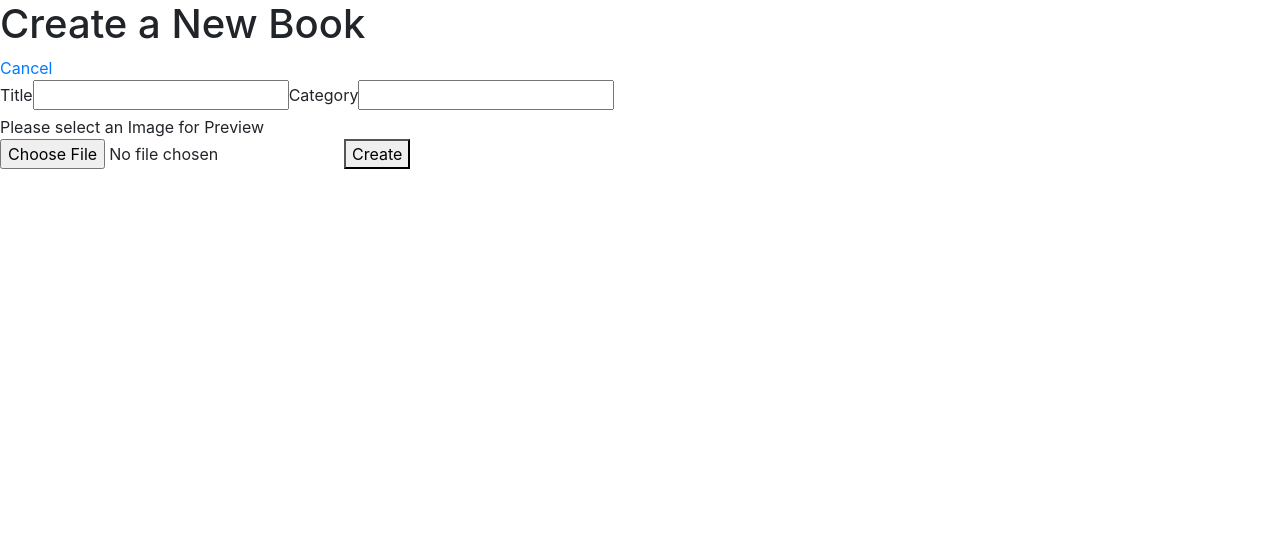
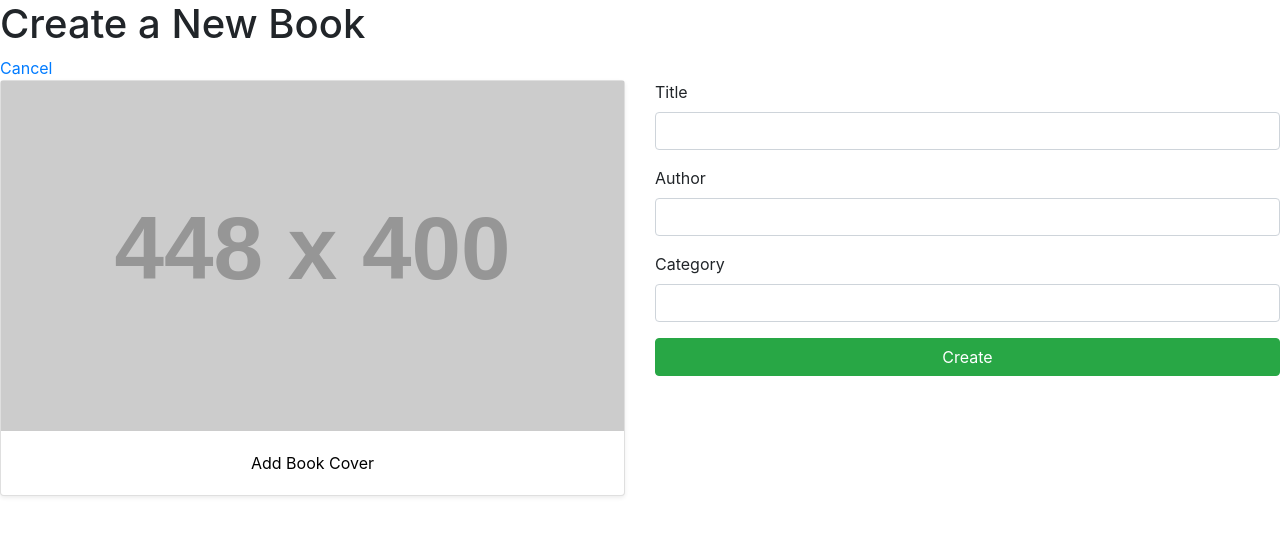
Before and after one commit to TerrenceLJones/helpscout-project, a React (Create React App) app: page /books/new in a window 1280 px wide. Shown: the top 536 px of the page. Built offline with nearby package versions, Linux system fonts and the light colour scheme.

Commit message:
Add BookForm component

```diff
--- a/src/components/bookForm/BookForm.js
+++ b/src/components/bookForm/BookForm.js
@@ -1,14 +1,18 @@
 import React, { Component } from 'react';
 import PropTypes from 'prop-types';
+import classNames from 'classnames';
+
+import styles from 'components/bookForm/BookForm.module.css';
 
 const BookForm = class BookForm extends Component {
   static propTypes = {
     book: PropTypes.object,
-    handleSubmit: PropTypes.func.isRequired,
-    handleDelete: PropTypes.func
+    onSubmit: PropTypes.func.isRequired,
+    ondDelete: PropTypes.func
   }
 
   state = {
+    author: '',
     category: '',
     id: '',
     image: '',
@@ -16,11 +20,18 @@ const BookForm = class BookForm extends Component {
     title: ''
   }
 
+  constructor(props) {
+    super(props)
+
+    this.imageUploaderRef = React.createRef();
+  }
+
   componentDidMount() {
     const { book } = this.props;
 
     if(book) {
       this.setState({
+        author: book.author,
         category: book.category,
         id: book.id,
         image: book.image,
@@ -30,12 +41,24 @@ const BookForm = class BookForm extends Component {
     }
   }
 
+  handleAuthorChange = ({ target: { value } }) => {
+    this.setState({ author: value })
+  }
+
   handleTitleChange = ({ target: { value } }) => {
     this.setState({ title: value })
   }
 
   handleCategoryChange = ({ target: { value } }) => {
     this.setState({ category: value })
+  }
+
+  handleAddBookCover = () => {
+    const node = this.imageUploaderRef.current;
+
+    if(node) {
+      node.click();
+    }
   }
 
   handleImageChange = ({ target: { files } }) => {
@@ -52,28 +75,56 @@ const BookForm = class BookForm extends Component {
     reader.readAsDataURL(file)
   }
 
-  onSubmit = (e) => {
+  handleSubmit = (e) => {
     e.preventDefault();
 
-    this.props.handleSubmit(this.state);
+    this.props.onSubmit(this.state);
   }
 
   getImagePreview = () => {
-    let { imagePreviewUrl } = this.state;
+    const { imagePreviewUrl } = this.state;
+    const backgroundImage = imagePreviewUrl || 'https://dummyimage.com/448x400/000/fff.png&text=Add+a+Book+Cover';
+    const imagePreviewClasses = classNames(styles.linkButton, styles.bookImage);
+    const imagePreviewButtonClasses = classNames(styles.linkButton, styles.bookImageAddButtonText);
 
-    if (!imagePreviewUrl) {
-      return <div>Please select an Image for Preview</div>;
-    }
+    return(
+      <div className="card shadow-sm">
+        <div className={ styles.bookImageContainer }>
+          <button
+            style={ { backgroundImage: `url("${backgroundImage}")` } }
+            className={ imagePreviewClasses }
+            type="button"
+            onClick={ this.handleAddBookCover }
+          />
+        </div>
 
-    return <img src={ imagePreviewUrl } alt="Your book&#39;s cover."/>;
+        <div className="card-body">
+          <input
+            accept="image/*"
+            className={ styles.bookImageAddButton }
+            id="image"
+            onChange={ this.handleImageChange }
+            ref={ this.imageUploaderRef }
+            style={ { display: 'none' } }
+            type="file"
+          />
+
+          <button
+            className={ imagePreviewButtonClasses }
+            type="button"
+            onClick={ this.handleAddBookCover }
+          >
+            Add Book Cover
+          </button>
+        </div>
+      </div>
+    );
   }
 
   getSaveButton() {
-    if(!this.state.id) {
-      return <button type="submit">Create</button>;
-    }
+    const text = this.state.id ? 'Save' : 'Create'
 
-    return <button type="submit">Save</button>;
+    return <button className="btn btn-success btn-block" type="submit">{ text }</button>;
   }
 
   getDeleteButton() {
@@ -83,8 +134,9 @@ const BookForm = class BookForm extends Component {
 
     return (
       <button
+        className="btn btn-danger btn-block"
         type="button"
-        onClick={ () => this.props.handleDelete(this.state.id) }>
+        onClick={ () => this.props.onDelete(this.state.id) }>
         Delete
       </button>);
   }
@@ -92,35 +144,51 @@ const BookForm = class BookForm extends Component {
   render() {
     return (
       <div>
-        <form onSubmit={ this.onSubmit }>
+        <form onSubmit={ this.handleSubmit }>
 
+          <div className="row mb-4">
+            <div className="col-md-6 mb-4">
+              { this.getImagePreview() }
+            </div>
+
+            <div className="col-md-6">
+              <div className="form-group">
                 <label htmlFor="title">Title</label>
                 <input
+                  className="form-control"
                   id="title"
                   onChange={ this.handleTitleChange }
                   type="text"
                   value={ this.state.title }
                 />
+              </div>
 
+              <div className="form-group">
+                <label htmlFor="title">Author</label>
+                <input
+                  className="form-control"
+                  id="title"
+                  onChange={ this.handleAuthorChange }
+                  type="text"
+                  value={ this.state.author }
+                />
+              </div>
+
+              <div className="form-group">
                 <label htmlFor="category">Category</label>
                 <input type="text"
+                  className="form-control"
                   id="category"
                   onChange={ this.handleCategoryChange }
                   value={ this.state.category }
                 />
-
-          { this.getImagePreview() }
-
-          <input
-            accept="image/*"
-            id="image"
-            onChange={ this.handleImageChange }
-            type="file"
-          />
+              </div>
 
               { this.getSaveButton() }
+              { this.getDeleteButton() }
 
-          { this.getDeleteButton() }
+            </div>
+          </div>
         </form>
       </div>
     );
--- /dev/null
+++ b/src/components/bookForm/BookForm.module.css
@@ -0,0 +1,39 @@
+.bookImageContainer {
+    height: 350px;
+}
+
+.bookImage {
+    background-size: cover;
+    background-position: center center;
+    display: block !important;
+    height: 100%;
+    width: 100%;
+}
+
+
+.bookImageAddButtonText {
+    display: block;
+    height: 100%;
+    margin: auto;
+    width: 100%;
+}
+
+.linkButton {
+    background-color: transparent;
+    border: none;
+    display: inline;
+    margin: 0;
+    padding: 0;
+    text-decoration: none;
+}
+
+.linkButton:hover,
+.linkButton:focus {
+    cursor: pointer;
+    outline: none;
+    text-decoration: none;
+}
+
+.linkButton:hover {
+    color: blue
+}
```
Lines whose indentation alone changed are shown as unchanged.
